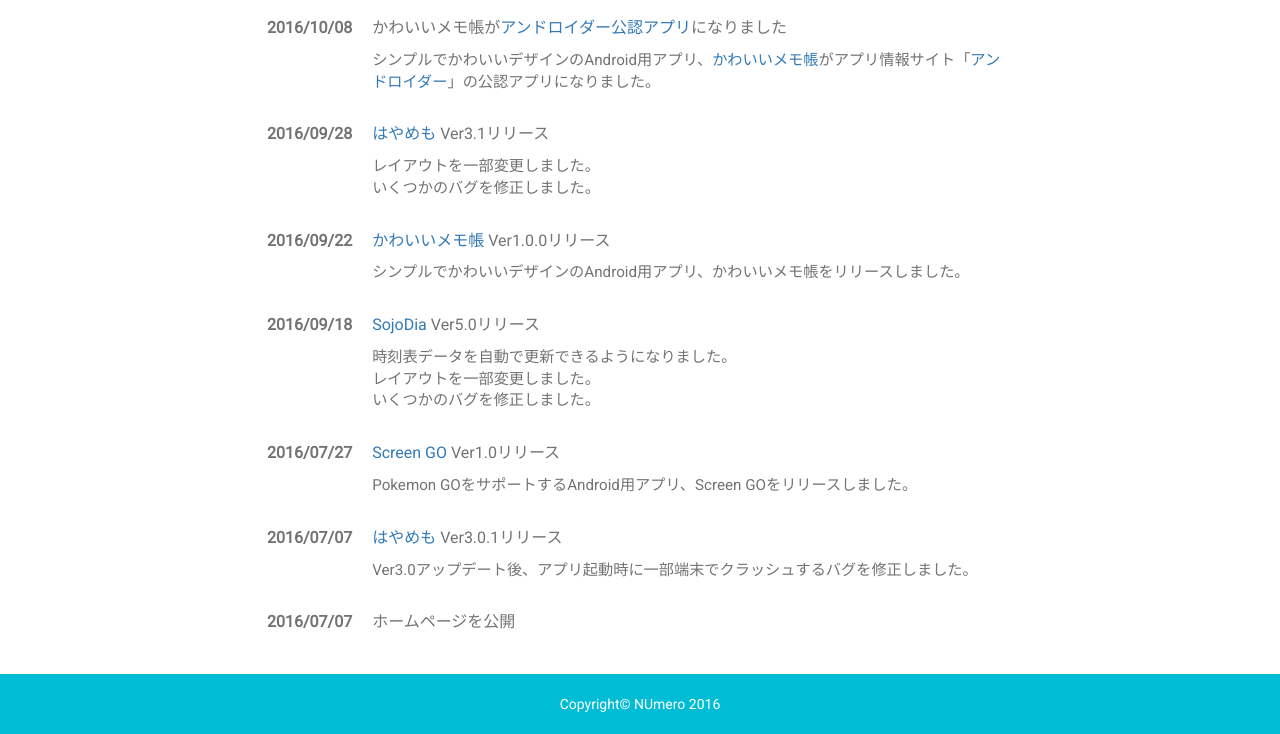
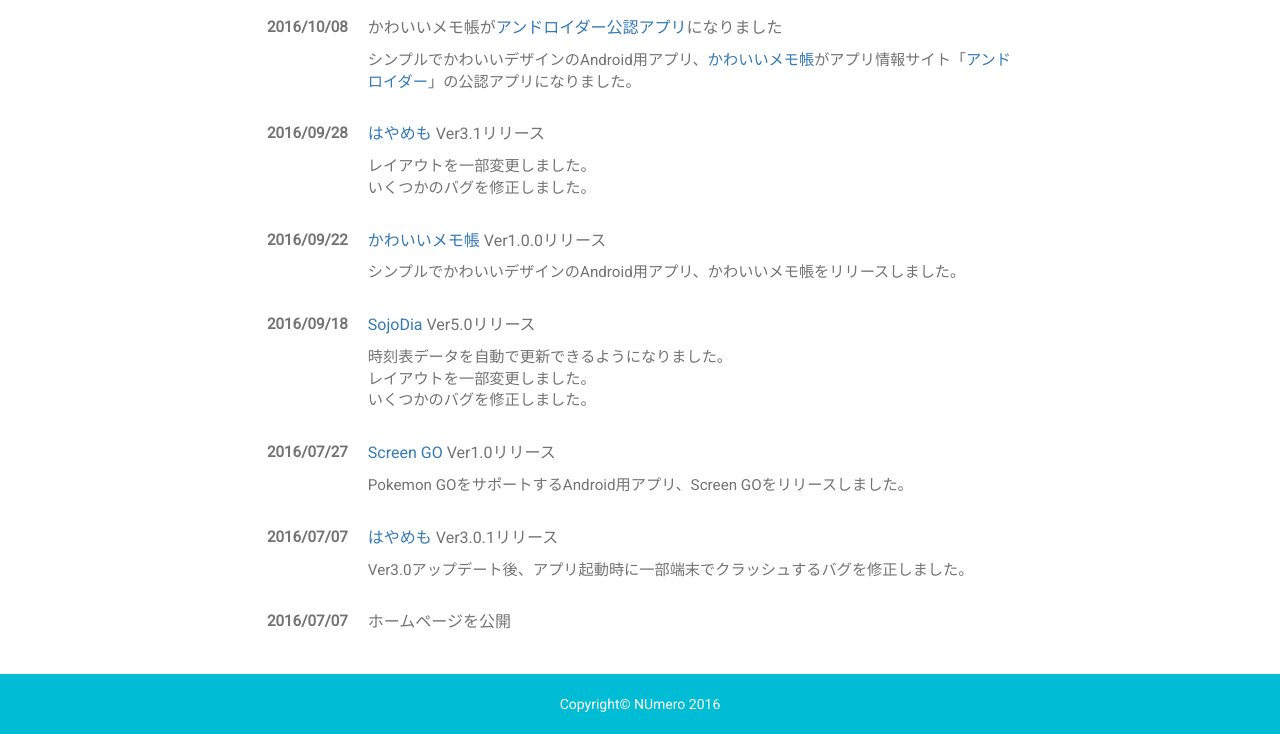
Before and after one commit to NUmeroAndDev/NUmeroAndDev.github.io, a plain HTML site: page news.html in a window 1280 px wide. Shown: the part 137-871 px from the top of the page. Drawn offline with nearby package versions, Linux system fonts and the light colour scheme.

Commit message:
fixed news date of font size

```diff
--- a/css/text.css
+++ b/css/text.css
@@ -16,3 +16,7 @@
   color: #737373;
   font-size: 95%;
 }
+
+td.news_date {
+  font-size: calc(12px + 0.25vw);
+}
--- a/news_article/page1.html
+++ b/news_article/page1.html
@@ -1,5 +1,5 @@
 <tr>
-  <td><b>2016/10/08</b></td>
+  <td class="news_date"><b>2016/10/08</b></td>
   <td>
     かわいいメモ帳が<a href="https://androider.jp/official/app/4e09253572df775c/" target="_blank">アンドロイダー公認アプリ</a>になりました<br />
     <div class="description">
@@ -9,7 +9,7 @@
 </tr>
 
 <tr>
-  <td><b>2016/09/28</b></td>
+  <td class="news_date"><b>2016/09/28</b></td>
   <td>
     <a href="https://play.google.com/store/apps/details?id=com.numero.simplememo" target="_blank">はやめも</a> Ver3.1リリース<br />
     <div class="description">
@@ -19,7 +19,7 @@
 </tr>
 
 <tr>
-  <td><b>2016/09/22</b></td>
+  <td class="news_date"><b>2016/09/22</b></td>
   <td>
     <a href="https://play.google.com/store/apps/details?id=com.numero.cutememo" target="_blank">かわいいメモ帳</a> Ver1.0.0リリース<br />
     <div class="description">
@@ -29,7 +29,7 @@
 </tr>
 
 <tr>
-  <td><b>2016/09/18</b></td>
+  <td class="news_date"><b>2016/09/18</b></td>
   <td>
     <a href="https://play.google.com/store/apps/details?id=com.numero.sojodia" target="_blank">SojoDia</a> Ver5.0リリース<br />
     <div class="description">
@@ -39,7 +39,7 @@
 </tr>
 
 <tr>
-  <td><b>2016/07/27</b></td>
+  <td class="news_date"><b>2016/07/27</b></td>
   <td>
     <a href="https://play.google.com/store/apps/details?id=com.numero.screeneco" target="_blank">Screen GO</a> Ver1.0リリース<br />
     <div class="description">
@@ -49,7 +49,7 @@
 </tr>
 
 <tr>
-  <td><b>2016/07/07</b></td>
+  <td class="news_date"><b>2016/07/07</b></td>
   <td>
     <a href="https://play.google.com/store/apps/details?id=com.numero.simplememo" target="_blank">はやめも</a> Ver3.0.1リリース<br />
     <div class="description">
@@ -59,7 +59,7 @@
 </tr>
 
 <tr>
-  <td><b>2016/07/07</b></td>
+  <td class="news_date"><b>2016/07/07</b></td>
   <td>
     ホームページを公開<br />
   </td>
```
